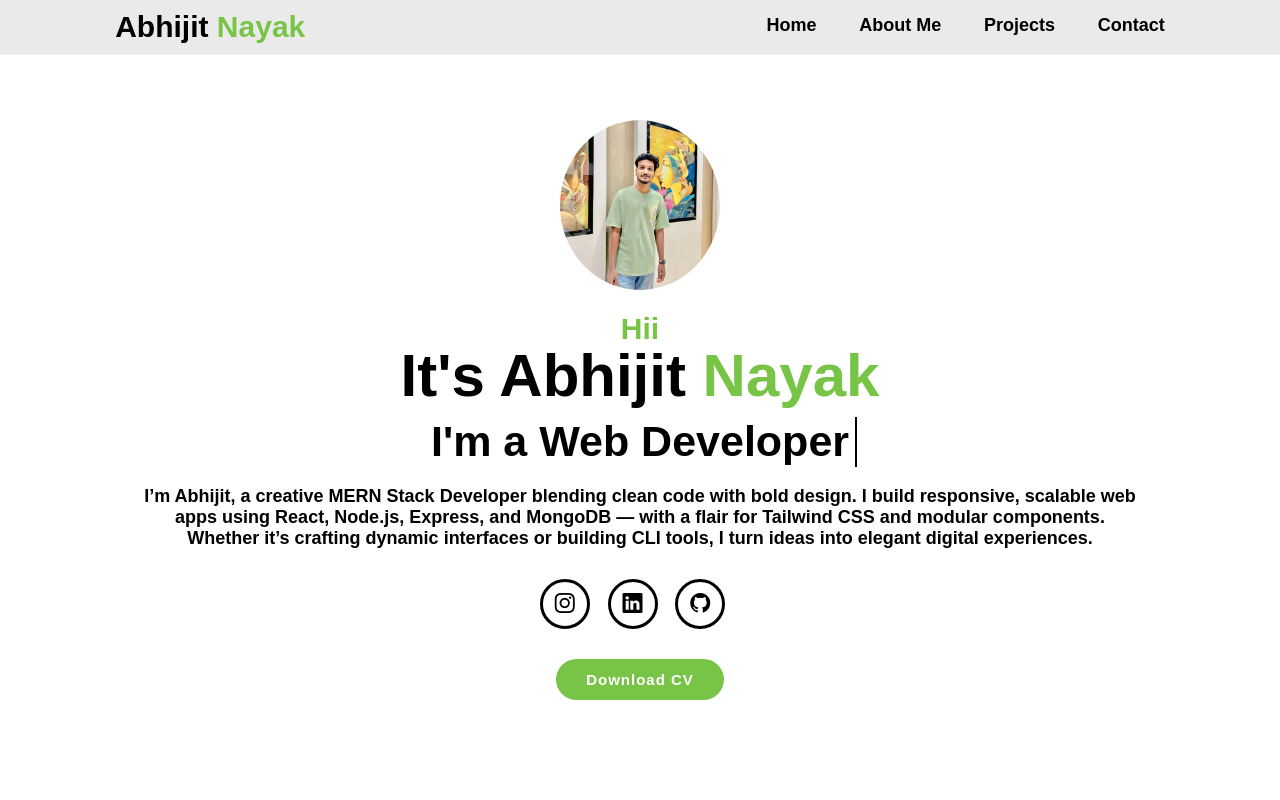
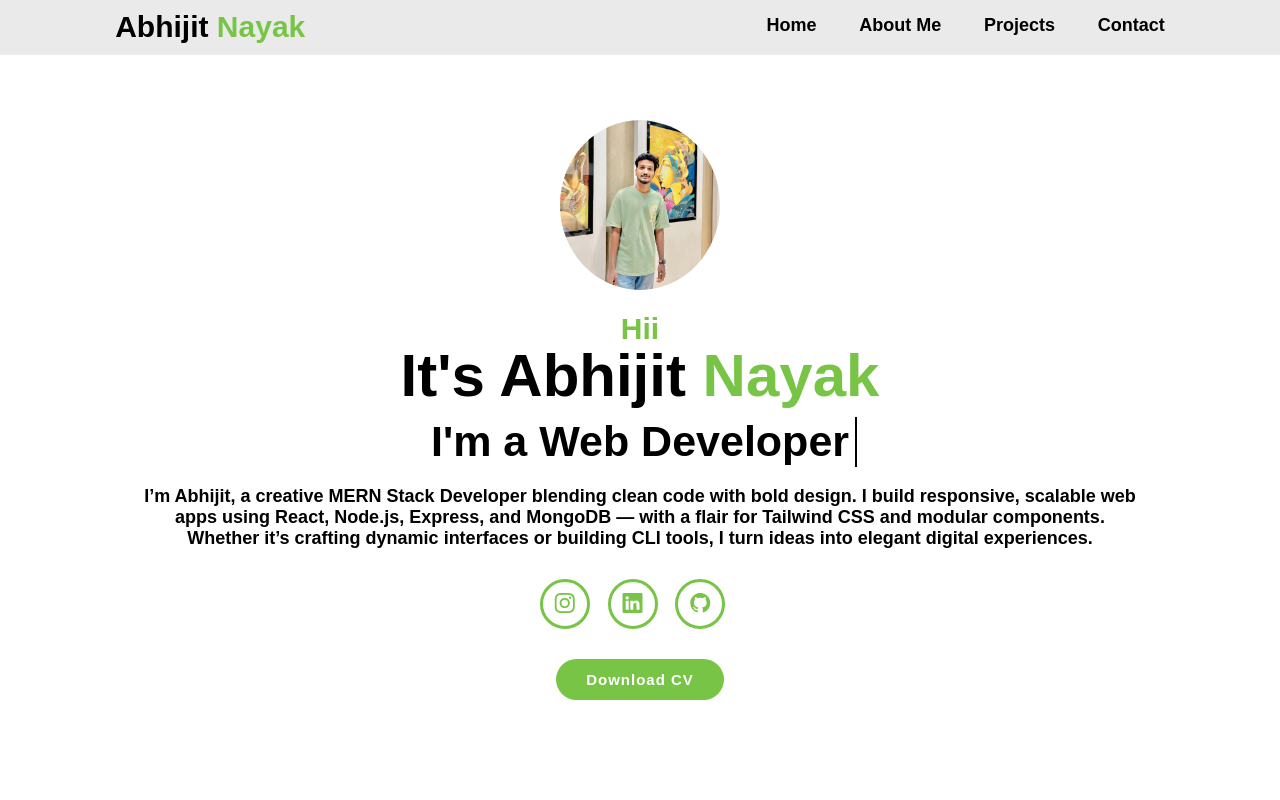
Before and after one commit to Abhijitnayak275/Portfolio, a plain HTML site: page index.html in a window 1280 px wide. Shown: the top 800 px of the page. Drawn offline with nearby package versions, Linux system fonts and the light colour scheme.

Commit message:
Update style.css

```diff
--- a/style.css
+++ b/style.css
@@ -149,10 +149,10 @@ span{
     width: 5rem;
     height: 5rem;
     background: transparent;
-    border: 0.3rem solid black;
+    border: 0.3rem solid #78c446;
     font-size: 2rem;
     border-radius: 50%;
-    color: black;
+    color: #78c446;
     background-color: white;
     margin: 3rem 1.5rem 3rem 0;
     transition: 0.3s ease;
@@ -165,7 +165,7 @@ span{
 .social-icons a:hover{
     color: white;
     transform: scale(1.3)translateY(-5px);
-    background-color:black;
+    background-color:#78c446;
 
 }
 /* .btn{
```
